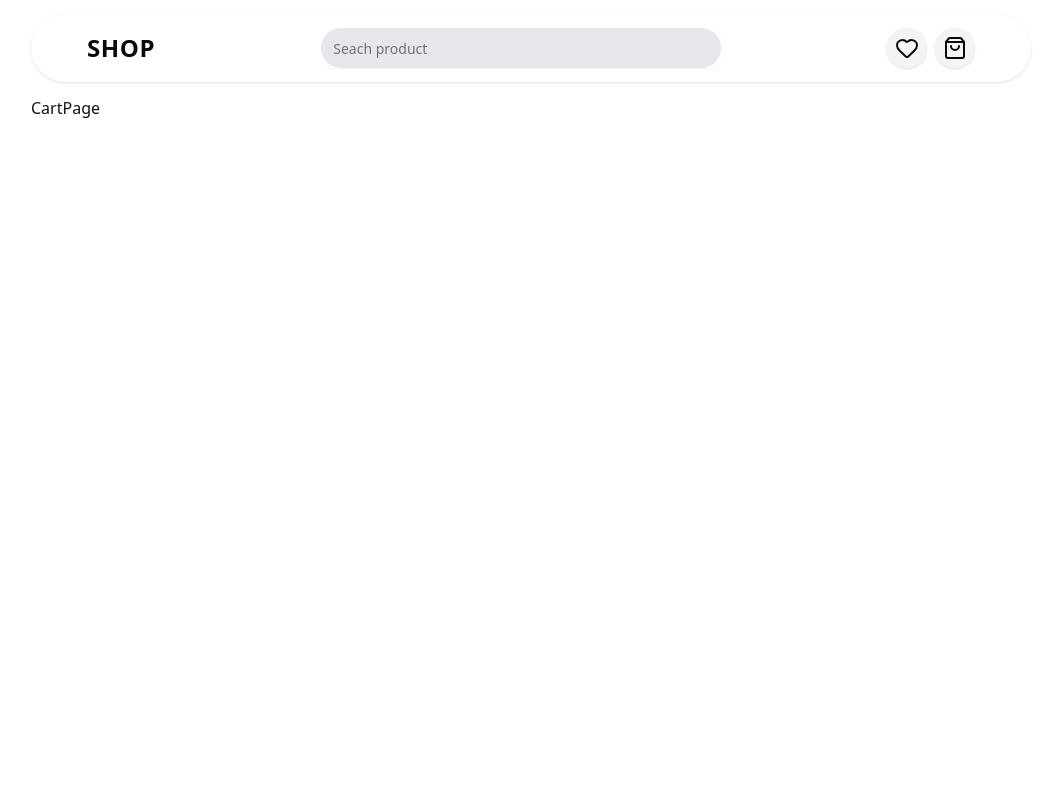
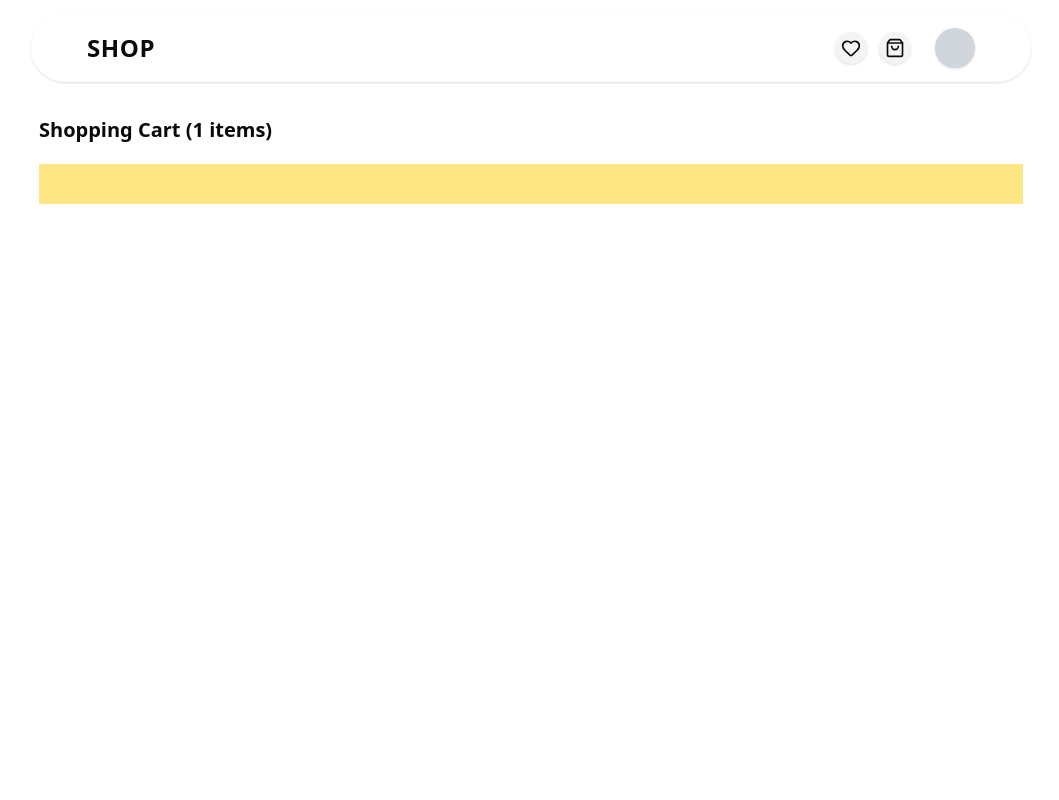
Before and after one commit to shailendrapawar/e-commerce, a React (Vite) app: page /cart in a window 1280 px wide. Shown: the top 800 px of the page, without its empty margins (109-1168 px from the left). Built offline with nearby package versions, Linux system fonts and the light colour scheme.

Commit message:
added: cart

```diff
--- a/src/components/navbar/Navbar.tsx
+++ b/src/components/navbar/Navbar.tsx
@@ -4,18 +4,16 @@ import { navContainer, navItem } from "@/shared/animations/navbarVariants";
 import { Input } from "../ui/input";
 import { useNavigate } from "react-router-dom";
 
+import { TextAlignJustify } from 'lucide-react';
+import { useState } from "react";
+
 const Navbar = () => {
   const navigate = useNavigate();
+  const navToggle = useState(false);
 
   return (
     <main
-      className="
-sticky top-0 z-50
-    w-full h-24
-    flex justify-center items-center px-2
-bg-white/30 backdrop-blur-md
-shadow-[2px_5px_15px_rgba(255,255,255,0.25)]
-     "
+      className="sticky top-0 z-50 w-full h-24 flex justify-center items-center px-2 bg-white/30 backdrop-blur-md shadow-[2px_5px_15px_rgba(255,255,255,0.25)]"
     >
       <motion.section
         variants={navContainer}
@@ -35,7 +33,7 @@ shadow-[2px_5px_15px_rgba(255,255,255,0.25)]
         </motion.h3>
 
         {/* SEARCH BAR */}
-        <motion.div
+        {/* <motion.div
           variants={navItem}
           whileFocus={{ scale: 1.02 }}
           className="h-10 w-[45%] bg-gray-200 rounded-full"
@@ -46,21 +44,21 @@ shadow-[2px_5px_15px_rgba(255,255,255,0.25)]
             placeholder="Seach product"
             className=" h-full w-full text-sm sm:text-md outline-none border-none focus:outline-none focus:ring-0 focus-visible:ring-0"
           />
-        </motion.div>
+        </motion.div> */}
 
         {/* ACTION BUTTONS */}
-        <motion.div variants={navItem} className="flex gap-2 items-center">
+        <motion.div variants={navItem} className="flex gap-3 items-center">
           {/* WISHLIST */}
           <motion.button
             whileHover={{ scale: 1.08, y: -1 }}
             whileTap={{ scale: 0.9 }}
             transition={{ type: "spring", stiffness: 300, damping: 18 }}
-            className="h-9 w-9 sm:h-10 sm:w-10 flex items-center justify-center
+            className="size-7 md:size-8 flex items-center justify-center
                        rounded-full bg-gray-100 hover:bg-pink-400 hover:text-white
                        shadow-sm hover:shadow-md transition-all duration-300"
             onClick={() => navigate("/wishlist")}
           >
-            <Heart className="size-5 sm:size-6" />
+            <Heart className="size-4 sm:size-5" />
           </motion.button>
 
           {/* CART */}
@@ -68,13 +66,28 @@ shadow-[2px_5px_15px_rgba(255,255,255,0.25)]
             whileHover={{ scale: 1.08, y: -1 }}
             whileTap={{ scale: 0.9 }}
             transition={{ type: "spring", stiffness: 300, damping: 18 }}
-            className="h-9 w-9 sm:h-10 sm:w-10 flex items-center justify-center
+            className="size-7 md:size-8 flex items-center justify-center
                        rounded-full bg-gray-100 hover:bg-black hover:text-white
+                       shadow-sm hover:shadow-md transition-all duration-300
+                       mr-3"
+            onClick={() => navigate("/cart")}
+          >
+            <ShoppingBag className="size-4 sm:size-5" />
+          </motion.button>
+
+          {/* Profile */}
+          <motion.button
+            whileHover={{ scale: 1.08, y: -1 }}
+            whileTap={{ scale: 0.9 }}
+            transition={{ type: "spring", stiffness: 300, damping: 18 }}
+            className="size-9 sm:h-10 sm:w-10 flex items-center justify-center
+                       rounded-full bg-gray-300 hover:bg-gray-200 hover:text-white
                        shadow-sm hover:shadow-md transition-all duration-300"
             onClick={() => navigate("/cart")}
           >
-            <ShoppingBag className="size-5 sm:size-6" />
+
           </motion.button>
+
         </motion.div>
       </motion.section>
     </main>
--- a/src/features/cart/pages/CartPage.tsx
+++ b/src/features/cart/pages/CartPage.tsx
@@ -1,8 +1,15 @@
 import React from "react";
 
 const CartPage = () => {
-  console.log("cart page loaded");
-  return <div>CartPage</div>;
+  // console.log("cart page loaded");
+  return <main className="h-auto py-5 px-2 w-full flex flex-col gap-5">
+    <h1 className="text-xl font-bold">Shopping Cart (1 items)</h1>
+
+    <section className="py-5 bg-amber-200">
+
+    </section>
+
+  </main>;
 };
 
 export default CartPage;
```
